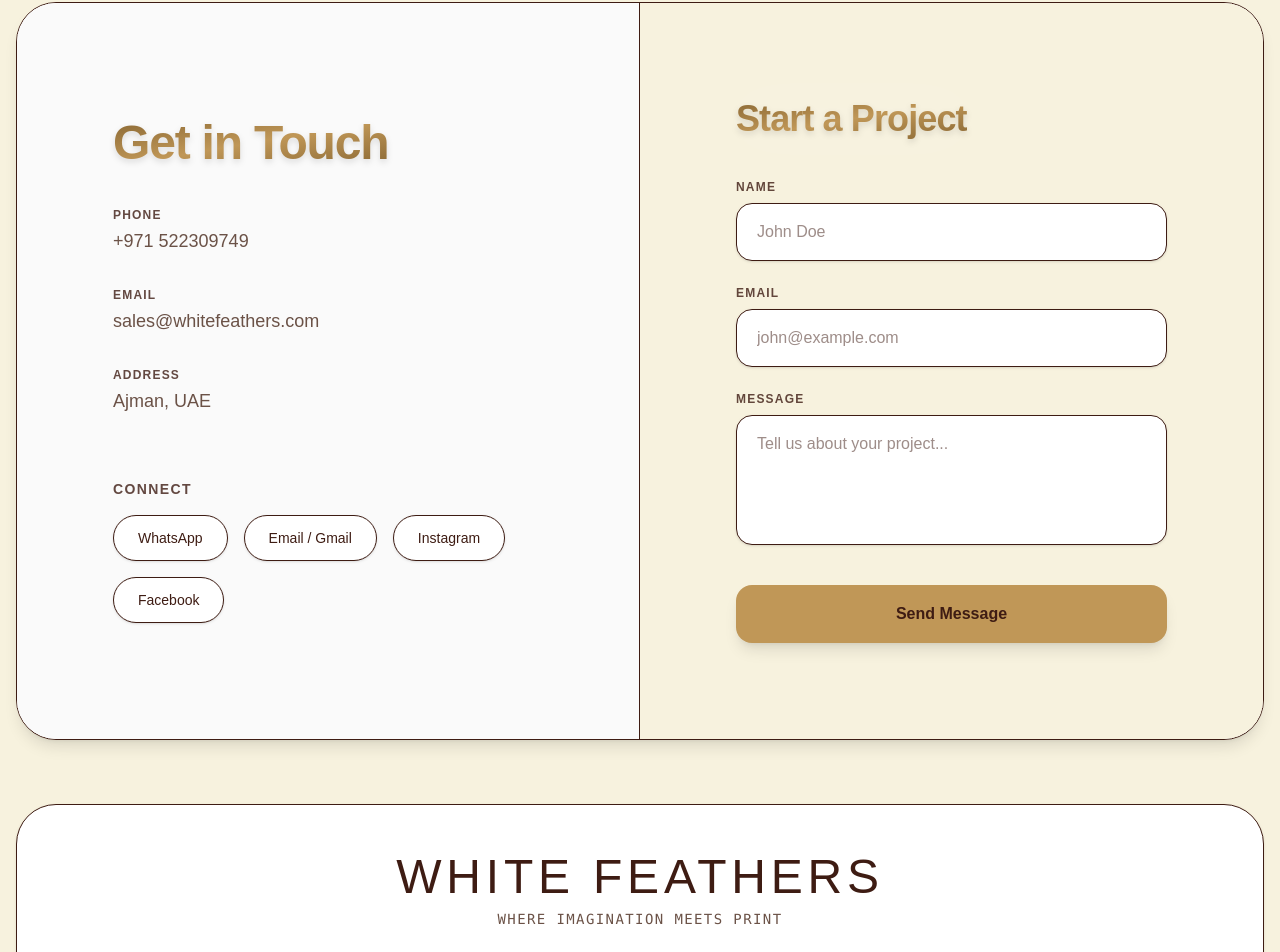
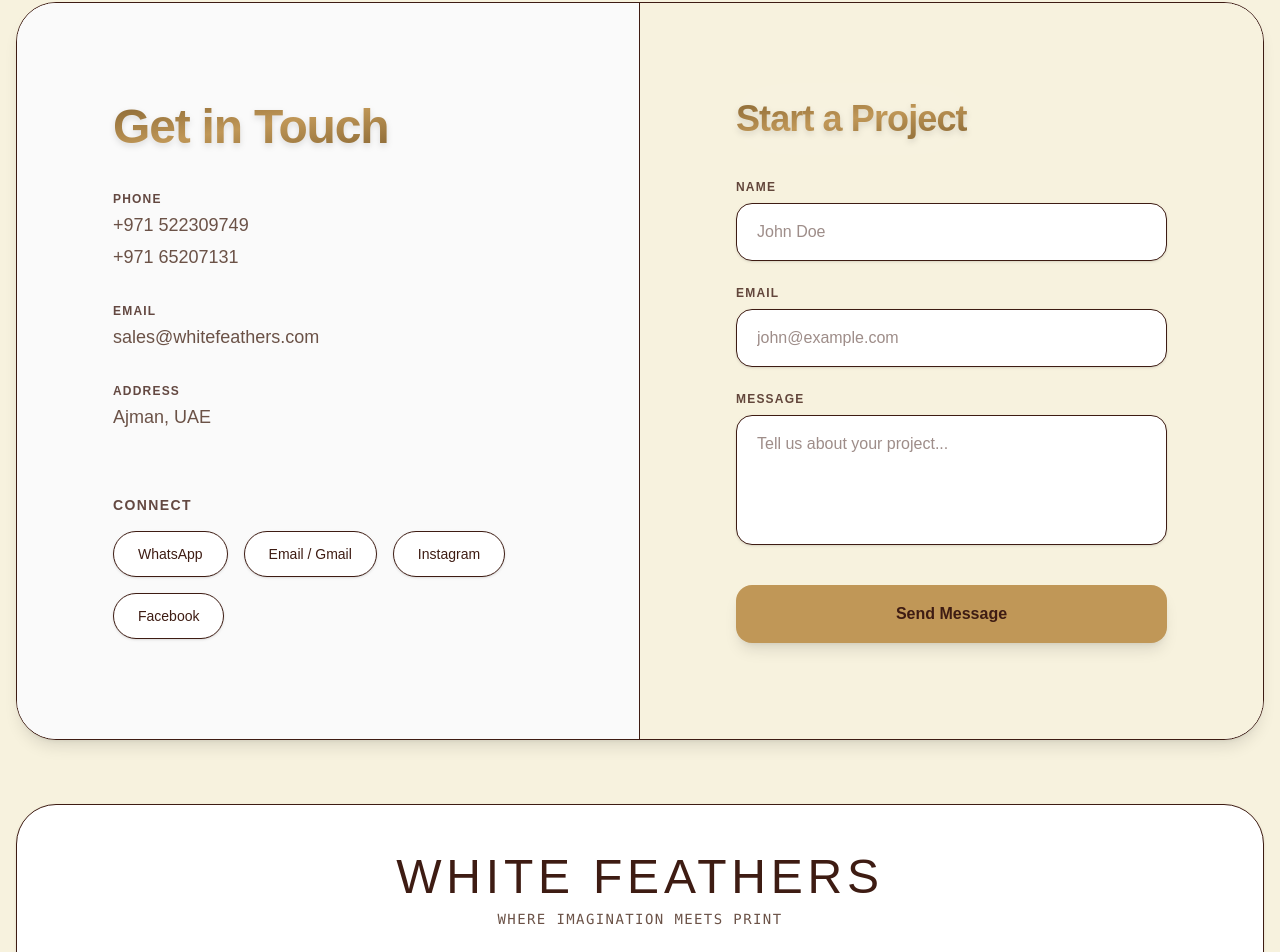
Before and after one commit to ft-fablo/white-feathers, a Next.js app: page / in a window 1280 px wide. Shown: the part 7163-8115 px from the top of the page. Built offline with nearby package versions, Linux system fonts and the light colour scheme; no server answers.

Commit message:
Add second call number +971 65207131 to Contact section and Footer

```diff
--- a/src/components/dom/Contact.tsx
+++ b/src/components/dom/Contact.tsx
@@ -17,10 +17,13 @@
           </div>
 
           <div className="space-y-8 text-accent-grey mb-16">
-            <div className="flex flex-col">
+            <div className="flex flex-col space-y-1">
               <span className="text-xs font-bold text-foreground mb-1 uppercase tracking-widest opacity-80">Phone</span>
               <a href="tel:+971522309749" className="text-lg hover:text-[#c09757] transition-colors">
                 +971 522309749
+              </a>
+              <a href="tel:+97165207131" className="text-lg hover:text-[#c09757] transition-colors">
+                +971 65207131
               </a>
             </div>
             <div className="flex flex-col">
--- a/src/components/dom/Footer.tsx
+++ b/src/components/dom/Footer.tsx
@@ -22,6 +22,10 @@
           <a href="tel:+971522309749" className="flex items-center gap-2 hover:text-[#c09757] transition-colors">
             <Phone className="w-4 h-4 text-[#c09757]" />
             <span>+971 522309749</span>
+          </a>
+          <a href="tel:+97165207131" className="flex items-center gap-2 hover:text-[#c09757] transition-colors">
+            <Phone className="w-4 h-4 text-[#c09757]" />
+            <span>+971 65207131</span>
           </a>
           <a href="mailto:sales@whitefeathers.com" className="flex items-center gap-2 hover:text-[#c09757] transition-colors">
             <Mail className="w-4 h-4 text-[#c09757]" />
```
